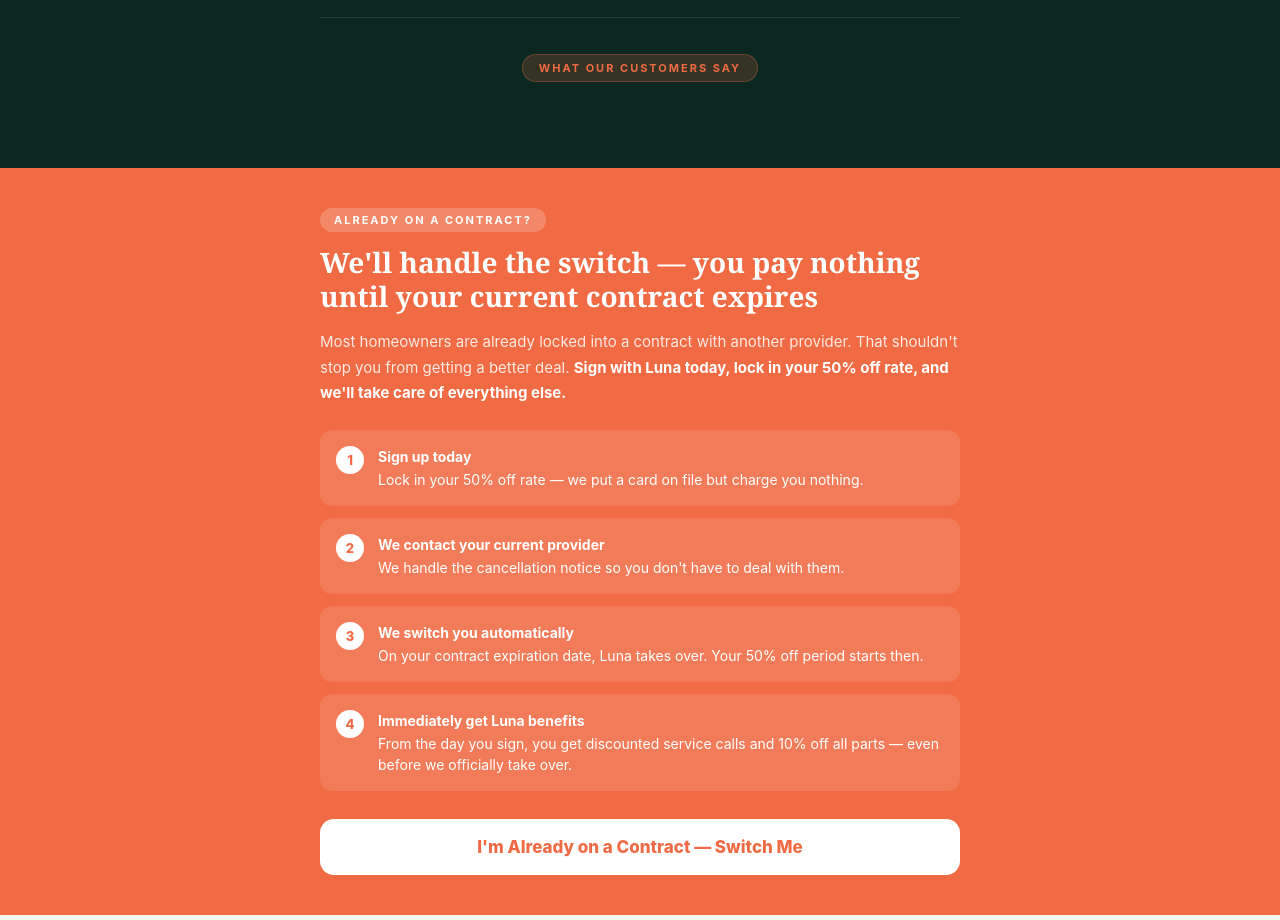
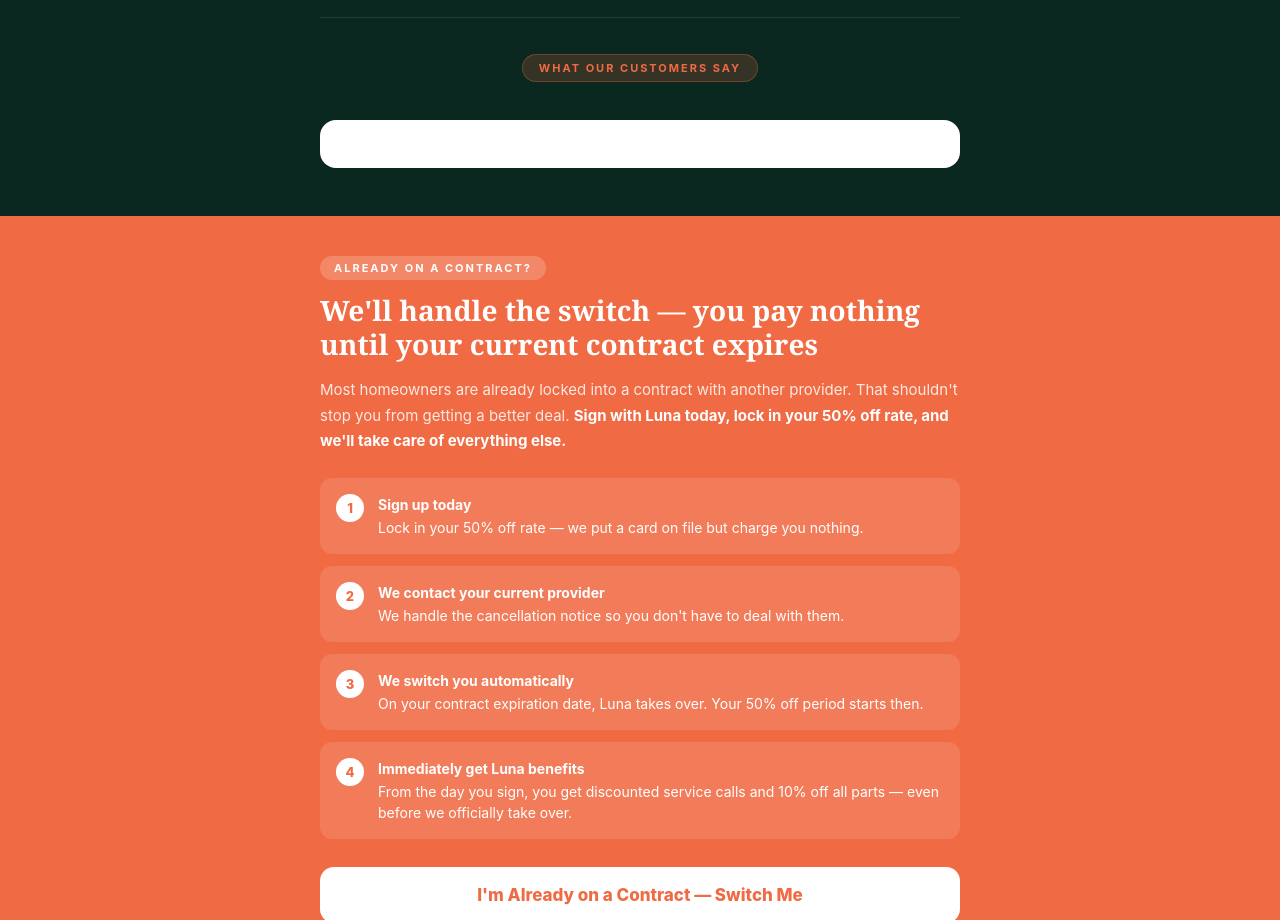
Before and after one commit to LukeWilson-lunaenvironmental/luna-50--off-contracts, a plain HTML site: page index.html in a window 1280 px wide. Shown: the part 900-1820 px from the top of the page. Drawn offline with Linux system fonts and the light colour scheme.

Commit message:
Update index.html

```diff
--- a/index.html
+++ b/index.html
@@ -878,8 +878,10 @@
     <div style="border-top: 1px solid rgba(255,255,255,0.1); padding-top: 36px; text-align:center; margin-bottom: 24px;">
       <p style="display:inline-block; background:rgba(240,106,67,0.18); color:#f06a43; font-size:11px; font-weight:700; letter-spacing:2px; text-transform:uppercase; padding:6px 16px; border-radius:20px; border:1px solid rgba(240,106,67,0.3); margin-bottom:14px;">What our customers say</p>
     </div>
-    <script src="https://elfsightcdn.com/platform.js" async></script>
-    <div class="elfsight-app-c8b4c0af-3fda-4df4-9748-91285aad9750" data-elfsight-app-lazy></div>
+    <div style="background:#fff; border-radius:16px; padding:24px 16px; overflow:hidden;">
+      <script src="https://elfsightcdn.com/platform.js" async></script>
+      <div class="elfsight-app-c8b4c0af-3fda-4df4-9748-91285aad9750" data-elfsight-app-lazy></div>
+    </div>
   </div>
 </section>
 
```
